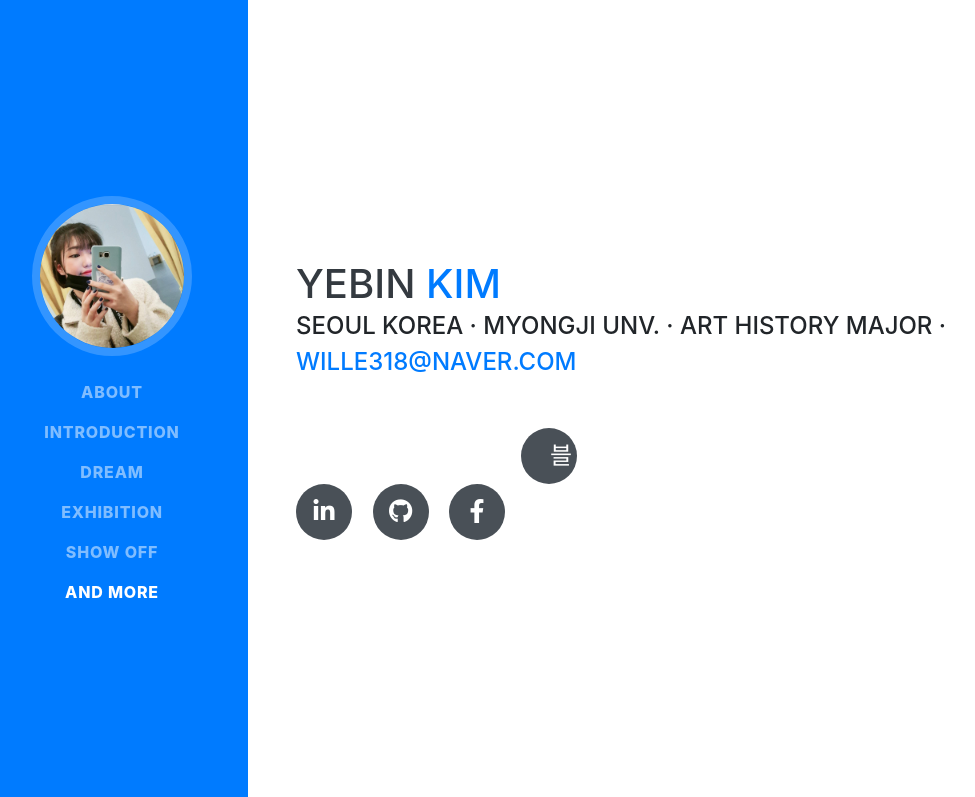
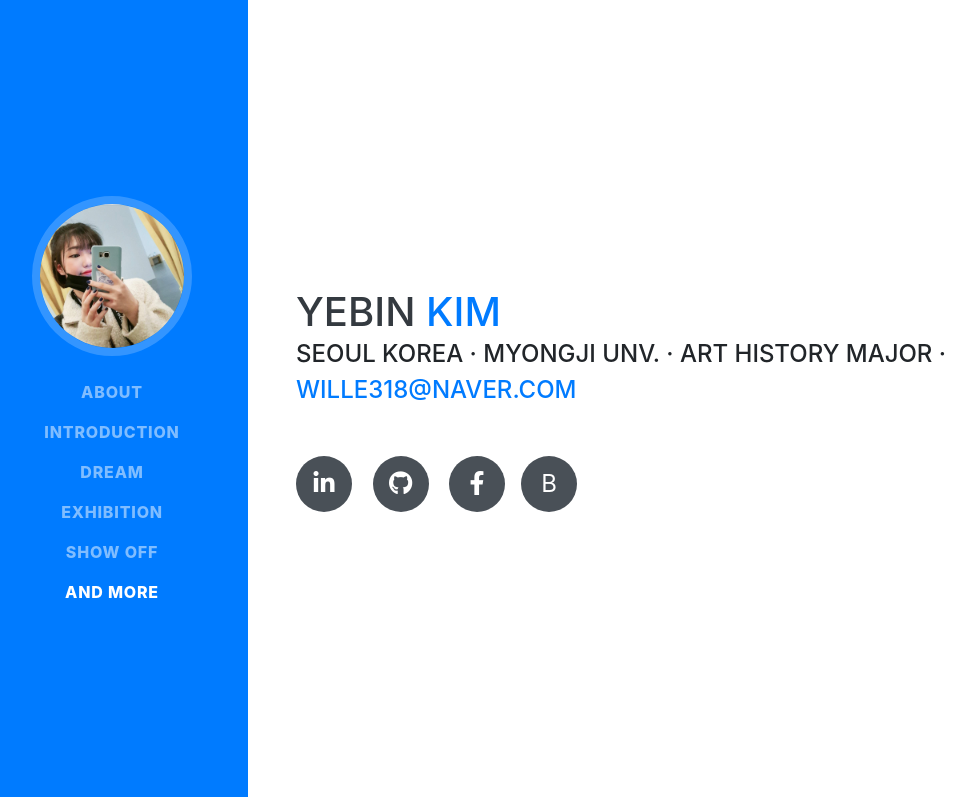
Before and after one commit to wille318/wille318.github.io, a website with bundled scripts: page index.html in a window 1280 px wide. Shown: the top 797 px of the page, without its empty margins (24-999 px from the left). Built offline with nearby package versions, Linux system fonts and the light colour scheme; a web font is replaced by a local one.

Commit message:
0512 last

```diff
--- a/index.html
+++ b/index.html
@@ -81,7 +81,7 @@
           <a href="https://www.facebook.com/profile.php?id=100031919645775">
             <i class="fab fa-facebook-f"></i>
           <a href="https://blog.naver.com/wille318">
-            <i class="fab fa-blog"></i>블로그
+            B
           </a>
         </div>
       </div>
```
